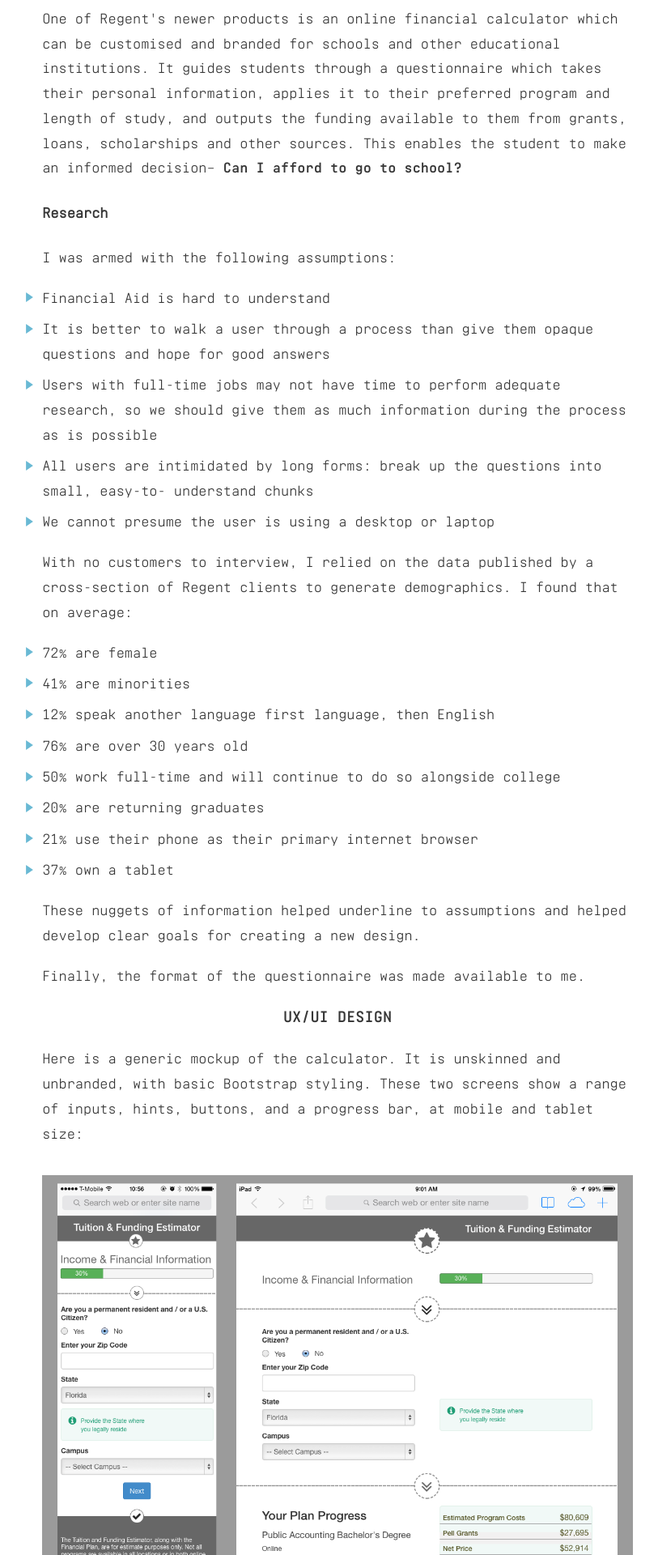
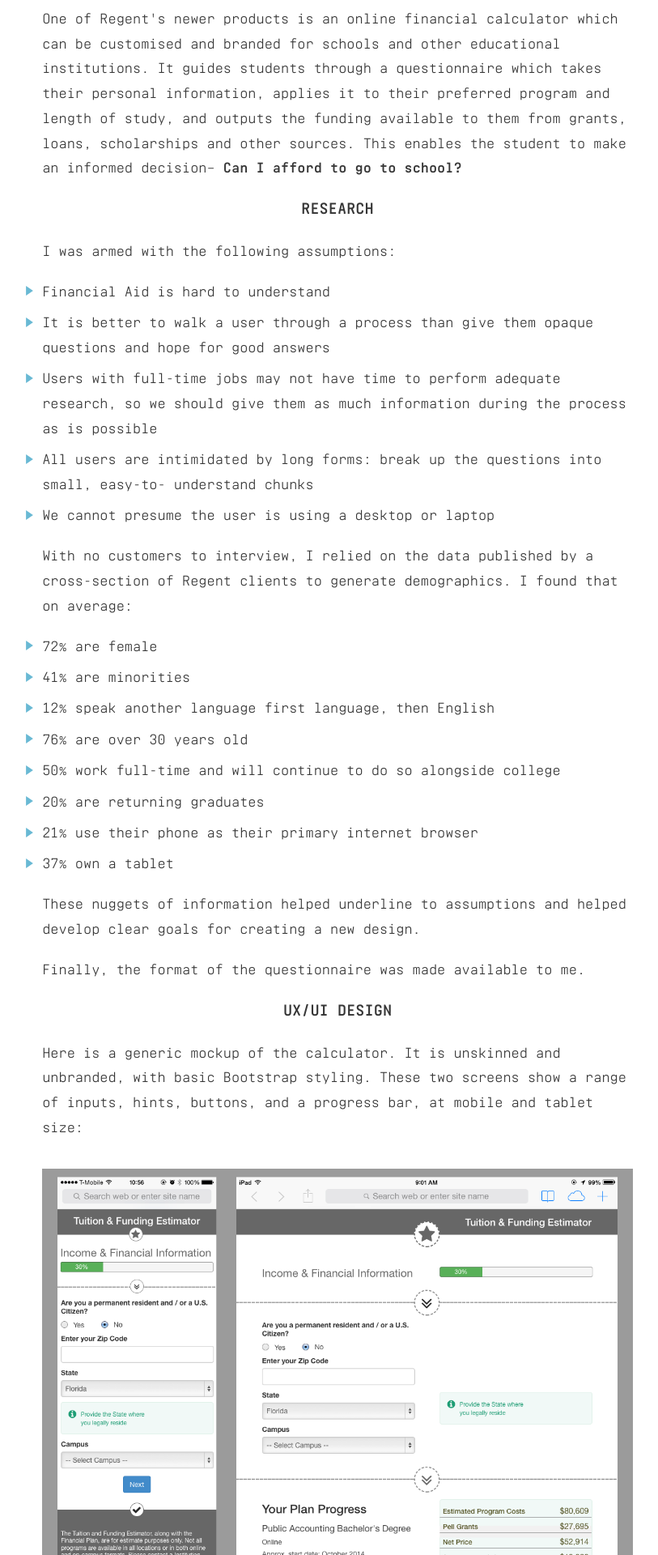
Before and after one commit to alanmoore/alanmoore.github.io, a Jekyll site: the page built from _posts/work/2014-08-24-regent-financial-calculator.html, in a window 1280 px wide. Shown: the part 1062-2982 px from the top of the page at 81% size, without its empty margins (223-1036 px from the left). Built offline with Jekyll 4.4.1, drawn with Linux system fonts in a browser that asks for light colours; nearby versions of some CDN libraries.

Commit message:
Typography fixes

```diff
--- a/_posts/work/2014-08-24-regent-financial-calculator.html
+++ b/_posts/work/2014-08-24-regent-financial-calculator.html
@@ -20,7 +20,7 @@ intro: I redesigned this financial calculator to make it easier to use on small
 	and length of study, and outputs the funding available to them from grants, loans, scholarships
 	and other sources. This enables the student to make an informed decision– <strong>Can I afford
 	to go to school?</strong> </p>
-<h4 class="subhead">Research</h4>
+<h4 class="subtitle">Research</h4>
 <p>I was armed with the following assumptions: </p>
 <ul>
 	<li>Financial Aid is hard to understand </li>
```
